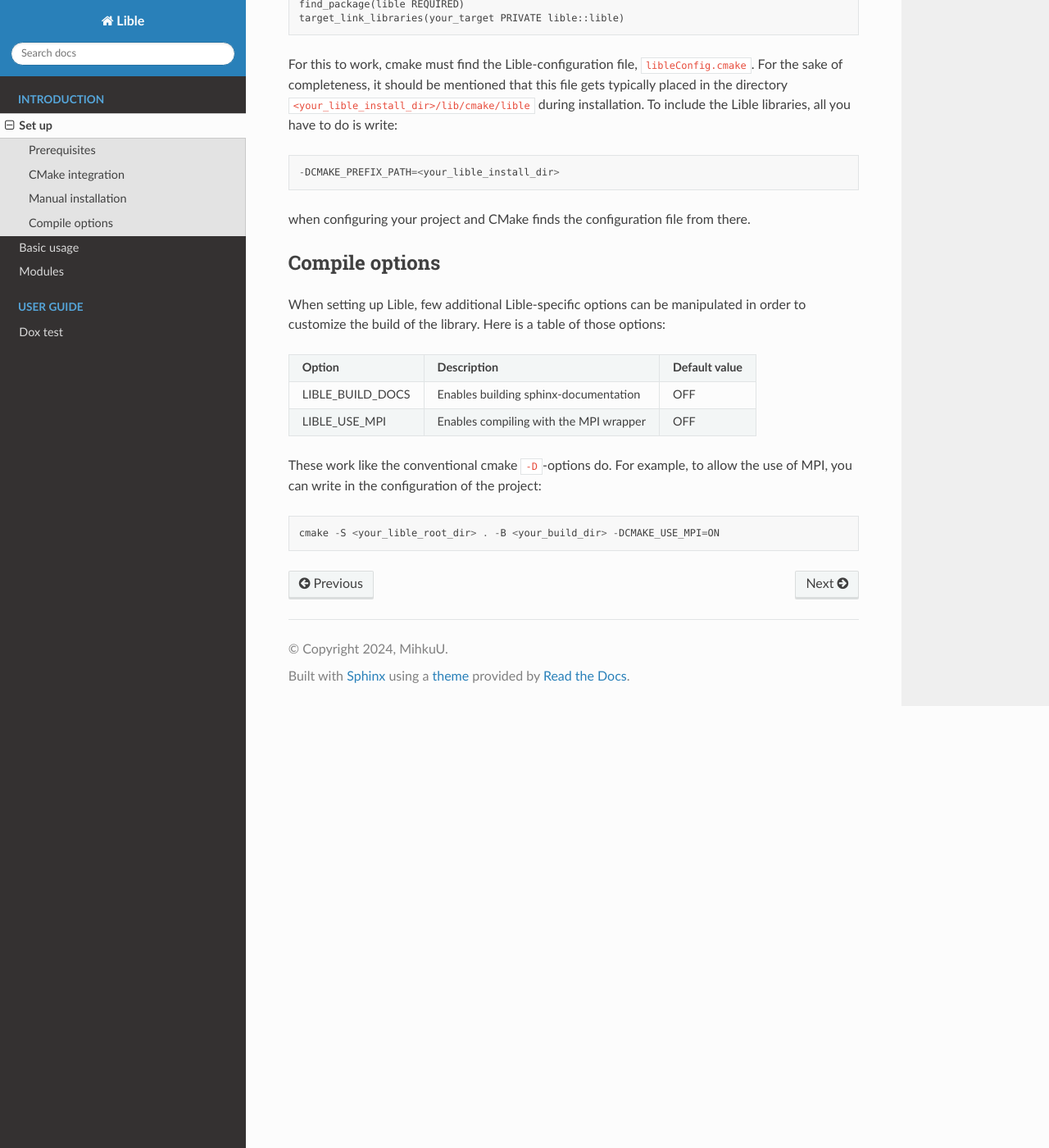
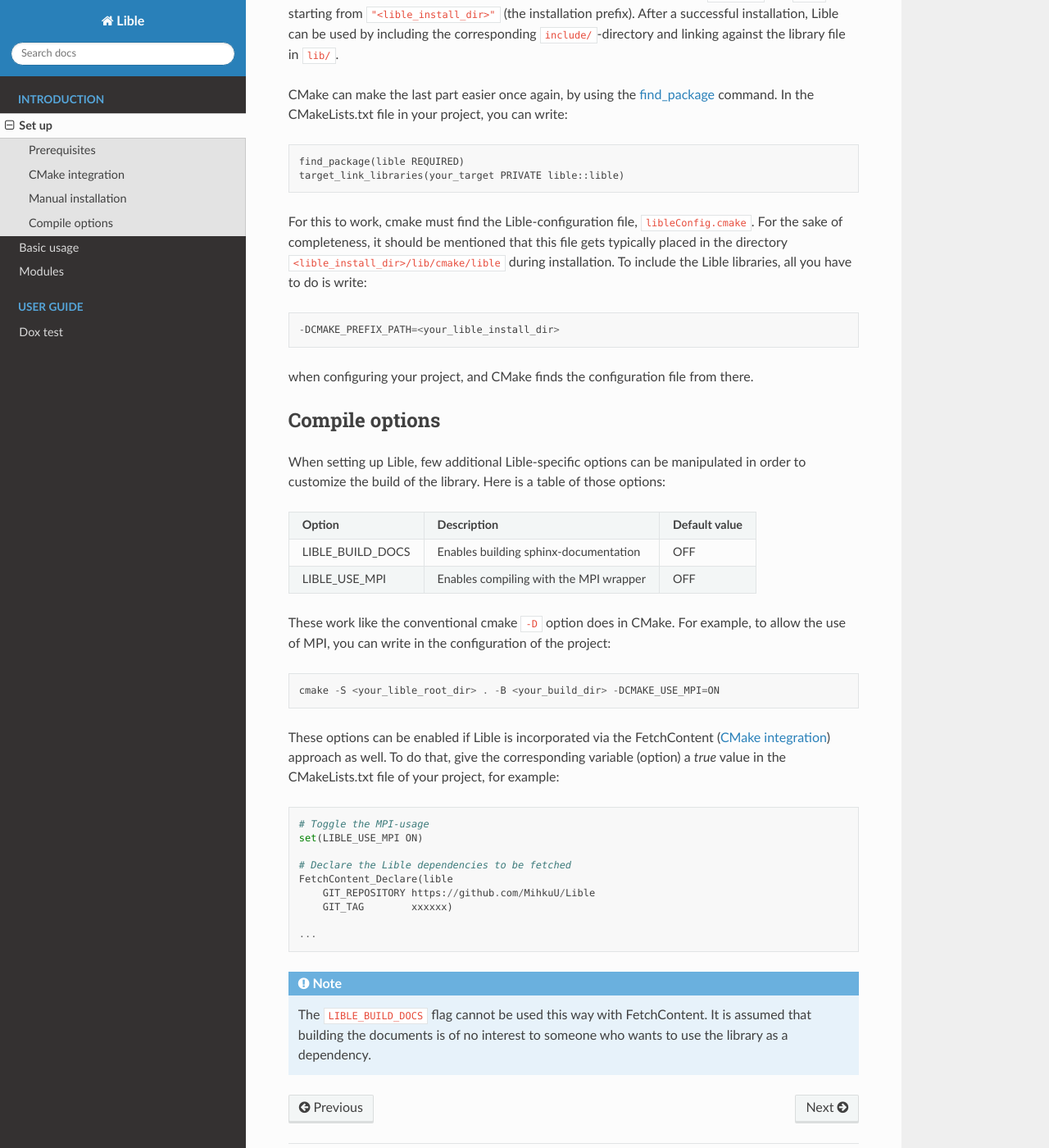
Before and after one commit to MihkuU/Lible, a Sphinx documentation site: the page built from docs/installation.rst, in a window 1280 px wide and 1400 px high, scrolled down 2183 px. Shown: the whole window at 82% size. Built offline with Sphinx 7.4.7 and the Read the Docs theme 2.0.0, drawn with Linux system fonts in a browser that asks for light colours; some of the changed text lies outside the part shown.

Commit message:
Some changes, that I forgot about.

```diff
--- a/docs/installation.rst
+++ b/docs/installation.rst
@@ -1,7 +1,17 @@
 .. _Set up:
 
 Set up
-============
+======
+
+If you're a user interested in directly incorporating Lible into your project, it is recommended
+to follow the section on :ref:`FetchContent-label`.
+
+If you have an interest in playing around, or fiddling with the source code, it is advised to read
+the steps in :ref:`Manual-installation-label`.
+
+In either case, it is appropriate to first review the :ref:`Prerequisites-label`.
+
+.. _Prerequisites-label:
 
 Prerequisites
 -------------
@@ -16,7 +26,9 @@
 `CMake <https://cmake.org/>`_ with a version of 3.20 or newer. Optionally, if distributed memory
 parallelization (i.e., across multiple nodes) is desired, a version of MPI must be installed and
 accessible. An `OpenMPI <https://www.open-mpi.org/>`_ version since 3.0 is recommended. To toggle
-the use of MPI, please refer to the **Compile options** section below.
+the use of MPI, please refer to the :ref:`Compile-options-label` section below.
+
+.. _FetchContent-label:
 
 CMake integration
 -----------------
@@ -43,14 +55,16 @@
 This automatically downloads Lible and makes its sources part of your CMake project. When you build
 your project, Lible now gets built along with. No additional effort or installation is required, and
 you may proceed with using what the library offers. Note that a specific git tag for ``xxxxxx`` has
-to be provided to choose a particular version of a commit from the repo. A tag typically looks like
-this on the git webpage:
+to be provided in order to choose a particular version of a commit from the repo. A tag typically
+looks like this on the git webpage:
 
 .. image:: git_tag.png
 
 .. note::
    This approach supports setting or disabiling options that enable certain features from the library,
-   such as using MPI. An example will be provided below.
+   such as using MPI. An example will be provided below in :ref:`Compile-options-label`.
+
+.. _Manual-installation-label:
 
 Manual installation
 -------------------
@@ -63,7 +77,7 @@
 
 In the next step, configure the project::
 
-   cmake -S <your_lible_root_dir> -B <your_build_dir>
+   cmake -S <lible_root_dir> -B <lible_build_dir>
 
 Here, various possible options can be given to CMake to yield the desired configuration. This will
 be elaborated on more in the next section. For now, consider the two popular
@@ -79,11 +93,11 @@
 
 Next, build and install the library by running::
 
-   1. cmake --build <your_build_dir> -j <nprocs>
-   2. cmake --install <your_build_dir> --prefix "<your_install_dir>"
+   1. cmake --build <lible_build_dir> -j <nprocs>
+   2. cmake --install <lible_build_dir> --prefix "<lible_install_dir>"
 
 The second command puts the appropriate Lible files into the directories ``include/`` and ``lib/``,
-starting from ``"<your_install_dir>"`` (the installation prefix). After a successful installation,
+starting from ``"<lible_install_dir>"`` (the installation prefix). After a successful installation,
 Lible can be used by including the corresponding ``include/``-directory and linking against the
 library file in ``lib/``.
 
@@ -118,7 +133,25 @@
 |LIBLE_USE_MPI   |Enables compiling with the MPI wrapper|OFF              |
 +----------------+--------------------------------------+-----------------+
 
-These work like the conventional cmake ``-D``-options do. For example, to allow the use of MPI, you
-can write in the configuration of the project::
+These work like the conventional cmake ``-D`` option does in CMake. For example, to allow the use of
+MPI, you can write in the configuration of the project::
 
    cmake -S <your_lible_root_dir> . -B <your_build_dir> -DCMAKE_USE_MPI=ON
+
+These options can be enabled if Lible is incorporated via the FetchContent (:ref:`FetchContent-label`)
+approach as well. To do that, give the corresponding variable (option) a `true` value in the
+CMakeLists.txt file of your project, for example::
+
+   # Toggle the MPI-usage
+   set(LIBLE_USE_MPI ON)
+
+   # Declare the Lible dependencies to be fetched
+   FetchContent_Declare(lible
+       GIT_REPOSITORY https://github.com/MihkuU/Lible
+       GIT_TAG        xxxxxx)
+
+   ...
+
+.. note::
+   The ``LIBLE_BUILD_DOCS`` flag cannot be used this way with FetchContent. It is assumed that building
+   the documents is of no interest to someone who wants to use the library as a dependency.
```
Also changed, not shown: other parts of docs/installation.rst (+5 -4 lines), docs/index.rst (+7 -7 lines), 6 other files.
